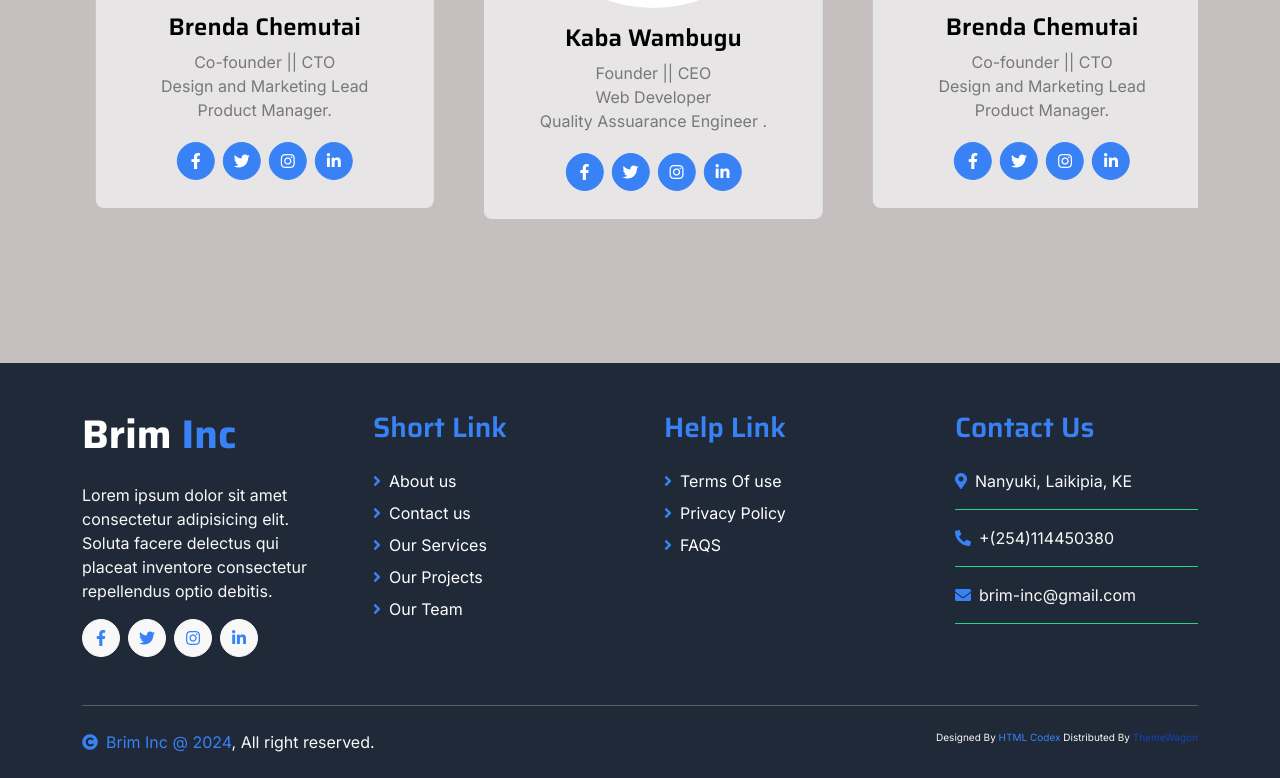
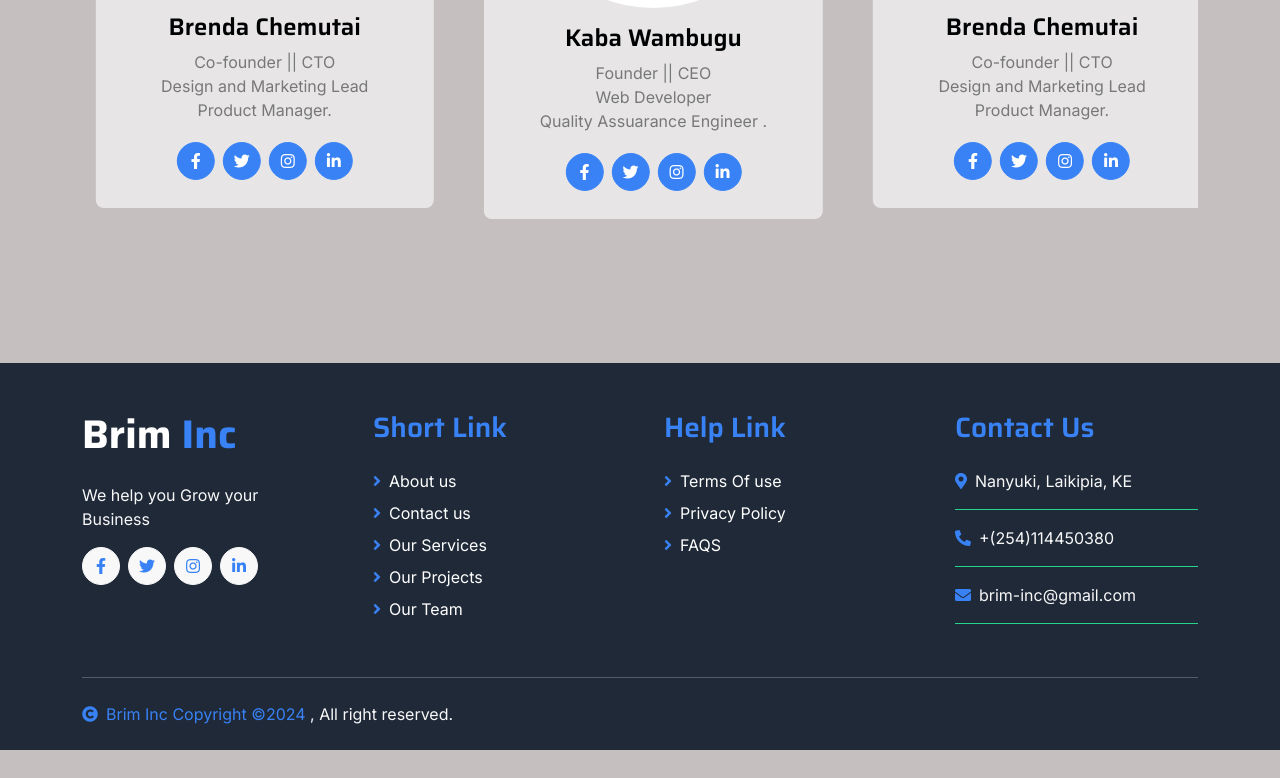
Before and after one commit to JimmieKaba19/Brim_Inc, a plain HTML site: page team.html in a window 1280 px wide. Shown: the part 1083-1861 px from the top of the page. After the commit the page ends 1833 px from the top, so only its background shows below. Drawn offline with nearby package versions, Linux system fonts and the light colour scheme.

```diff
--- a/team.html
+++ b/team.html
@@ -251,14 +251,14 @@
 
 
          <!-- Footer Start -->
-         <div class="container-fluid footer bg-dark wow fadeIn" data-wow-delay=".3s">
+        <div class="container-fluid footer bg-dark wow fadeIn" data-wow-delay=".3s">
             <div class="container pt-5 pb-4">
                 <div class="row g-5">
                     <div class="col-lg-3 col-md-6">
                         <a href="index.html">
                             <h1 class="text-white fw-bold d-block">Brim <span class="text-secondary">Inc</span> </h1>
                         </a>
-                        <p class="mt-4 text-light">Lorem ipsum dolor sit amet consectetur adipisicing elit. Soluta facere delectus qui placeat inventore consectetur repellendus optio debitis.</p>
+                        <p class="mt-4 text-light">We help you Grow your Business</p>
                         <div class="d-flex hightech-link">
                             <a href="" class="btn-light nav-fill btn btn-square rounded-circle me-2"><i class="fab fa-facebook-f text-secondary"></i></a>
                             <a href="" class="btn-light nav-fill btn btn-square rounded-circle me-2"><i class="fab fa-twitter text-secondary"></i></a>
@@ -279,7 +279,7 @@
                     <div class="col-lg-3 col-md-6">
                         <a href="#" class="h3 text-secondary">Help Link</a>
                         <div class="mt-4 d-flex flex-column help-link">
-                            <a href="/TOS.html" class="mb-2 text-white"><i class="fas fa-angle-right text-secondary me-2"></i>Terms Of use</a>
+                            <a href="./TOS.html" class="mb-2 text-white"><i class="fas fa-angle-right text-secondary me-2"></i>Terms Of use</a>
                             <a href="./p&p.html" class="mb-2 text-white"><i class="fas fa-angle-right text-secondary me-2"></i>Privacy Policy</a>
                             <a href="./faqs.html" class="mb-2 text-white"><i class="fas fa-angle-right text-secondary me-2"></i>FAQS</a>
                         </div>
@@ -296,11 +296,11 @@
                 <hr class="text-light mt-5 mb-4">
                 <div class="row">
                     <div class="col-md-6 text-center text-md-start">
-                        <span class="text-light"><a href="#" class="text-secondary"><i class="fas fa-copyright text-secondary me-2"></i>Brim Inc @ 2024</a>, All right reserved.</span>
+                        <span class="text-light"><a href="#" class="text-secondary"><i class="fas fa-copyright text-secondary me-2"></i>Brim Inc Copyright &copy;<script>document.write(new Date().getFullYear());</script> </a>, All right reserved.</span>
                     </div>
-                    <div class="col-md-6 text-center text-md-end" style="font-size: 10px;">
+                    <div class="col-md-6 text-center text-md-end">
                         <!--/*** This template is free as long as you keep the footer author’s credit link/attribution link/backlink. If you'd like to use the template without the footer author’s credit link/attribution link/backlink, you can purchase the Credit Removal License from "https://htmlcodex.com/credit-removal". Thank you for your support. ***/-->
-                        <span class="text-light">Designed By<a href="https://htmlcodex.com" class="text-secondary"> HTML Codex</a> Distributed By <a href="https://themewagon.com">ThemeWagon</a></span>
+                        <!-- <span class="text-light">Designed By <small style="font-size: 10px;">HTML Codex</small> Developed By <a href="#">Brim Inc</a></span> -->
                     </div>
                 </div>
             </div>
```
Also changed, not shown: img/Rout-ing .jpg (deleted), img/Rout-ing.jpeg (deleted), img/Rout-ing.png (deleted), img/about-1.jpg (deleted), img/about-2.jpg (deleted), img/carousel-1.jpg (deleted), img/carousel-2.jpg (deleted), img/team-1.jpg (deleted), img/team-2.jpg (deleted), img/team-3.jpg (deleted), img/team-4.jpg (deleted).
